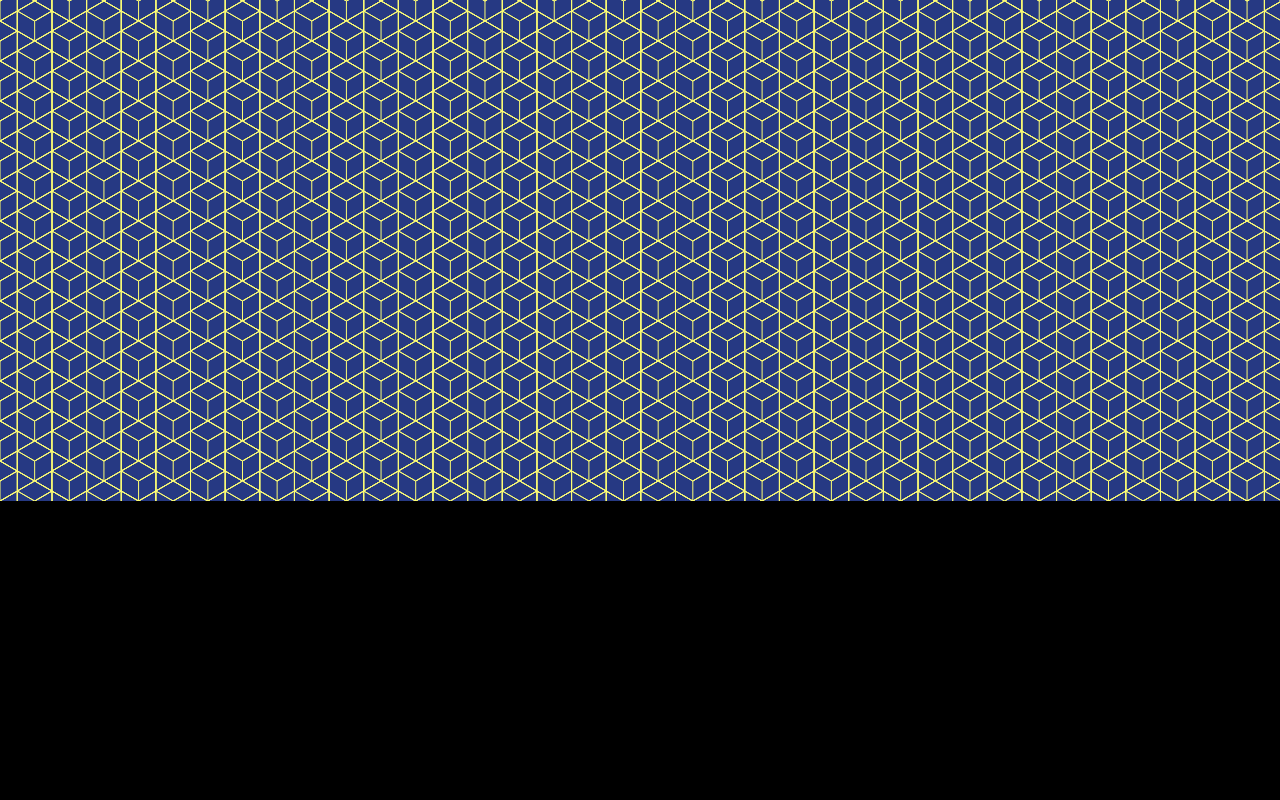
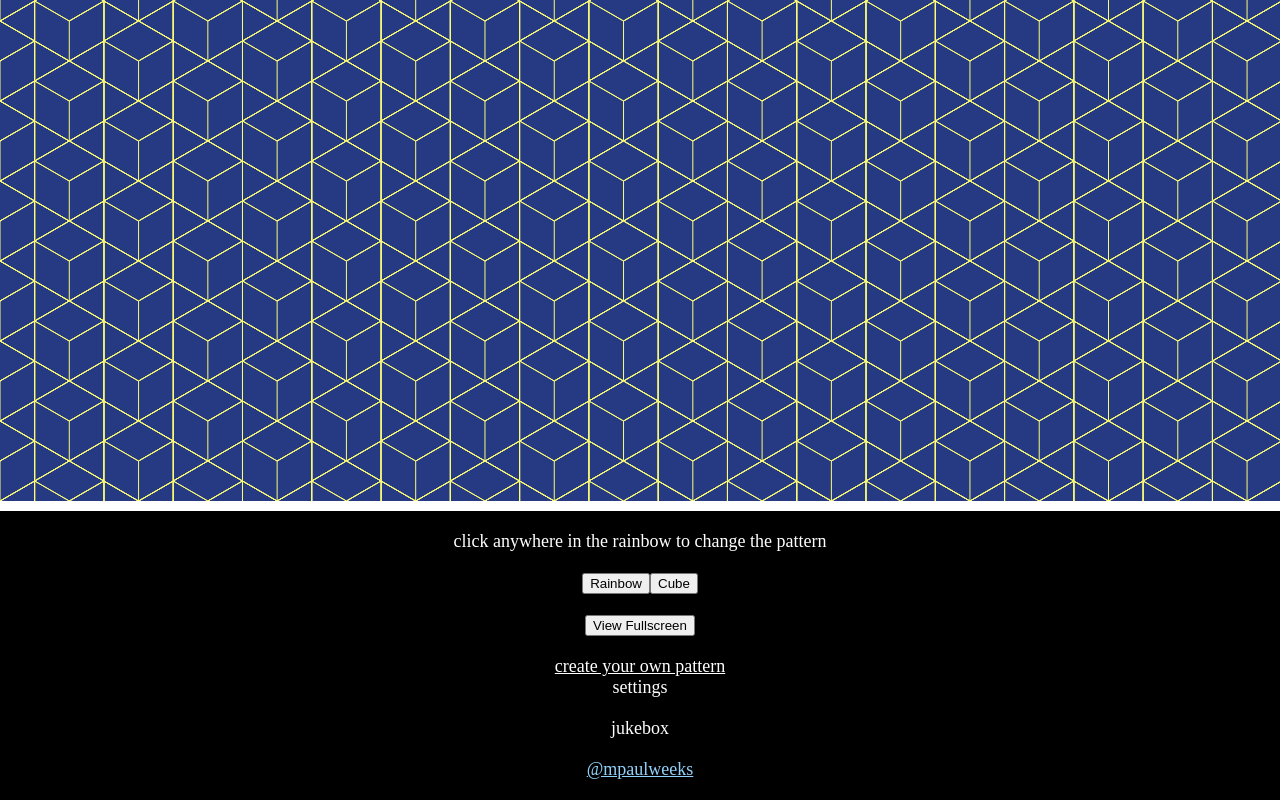
Before and after one commit to mpaulweeks/vibe, a React (Create React App) app in the folder vibe-app/: page / in a window 1280 px wide. Shown: the part 299-1099 px from the top of the page. Before the commit the page ends 804 px from the top, so only its background shows below. Built offline with nearby package versions, Linux system fonts and the light colour scheme; the HTML template or start-up script is replaced by a standard one.

Commit message:
footer section, working 100% css, working fullscreen, toggle types

```diff
--- a/vibe-app/src/App.js
+++ b/vibe-app/src/App.js
@@ -1,17 +1,36 @@
 import React from 'react';
+import styled from 'styled-components';
+
+import Brain from './lib/Brain';
 
 import Canvas from './view/Canvas';
-import Brain from './lib/Brain';
+import Footer from './view/Footer';
+
+
+const PageContainer = styled.div`
+  width: 100%;
+  height: 100%;
+`;
 
 class App extends React.Component {
+  constructor(props){
+    super(props)
+    this.brain = new Brain();
+
+    // debugging
+    window.brain = this.brain;
+  }
   componentDidMount() {
-    this.brain = new Brain(this.refs.canvas.elm);
-    window.brain = this.brain;
+    this.brain.init(this.refs.canvas.elm);
     console.log('mounted App', this.brain);
   }
   render() {
+    const { brain } = this;
     return (
-      <Canvas ref="canvas"></Canvas>
+      <PageContainer>
+        <Canvas ref="canvas"></Canvas>
+        <Footer brain={brain}></Footer>
+      </PageContainer>
     );
   }
 }
--- a/vibe-app/src/index.css
+++ b/vibe-app/src/index.css
@@ -1,6 +1,9 @@
+html, body, #root {
+  height: 100%;
+  margin: 0px auto;
+}
 body {
-  margin: 0px auto;
   background-color: #000000;
   color: #FFFFFF;
-  font-size: 16;
+  font-size: 16px;
 }
--- a/vibe-app/src/lib/Brain.js
+++ b/vibe-app/src/lib/Brain.js
@@ -5,7 +5,7 @@ import RainbowVisu from './RainbowVisu';
 import CubeVisu from './CubeVisu';
 
 class Brain {
-  constructor(canvasElm) {
+  init(canvasElm) {
     this.ch = new CanvasHandler(
       canvasElm,
       mouseData => this.onCanvasClick(mouseData),
@@ -29,6 +29,9 @@ class Brain {
       }
     });
   }
+  setType(type) {
+    this.visuType = type;
+  }
   visuApp() {
     return this.visuLookup[this.visuType];
   }
--- a/vibe-app/src/view/Canvas.js
+++ b/vibe-app/src/view/Canvas.js
@@ -2,11 +2,12 @@ import React from 'react';
 import styled from 'styled-components';
 
 const CanvasContainer = styled.div`
-    cursor: none;
-    height: 100vh;
+  cursor: none;
+  height: 100%;
 `;
 
 const CanvasElm = styled.canvas`
+  height: 100%;
 `;
 
 class Canvas extends React.Component {
--- /dev/null
+++ b/vibe-app/src/view/Footer.js
@@ -0,0 +1,99 @@
+import React from 'react';
+import styled from 'styled-components';
+
+const FooterContainer = styled.div`
+  border-top: 10px solid white;
+  text-align: center;
+  font-size: 18px;
+
+  & a {
+    color: #91D2FA;
+  }
+  & button:hover {
+    cursor: pointer;
+  }
+  & input:hover {
+    cursor: pointer;
+  }
+`;
+
+const Row = styled.div`
+  padding: 10px 0px;
+  &:first-child {
+    padding-top: 20px;
+  }
+  &:last-child {
+    padding-bottom: 20px;
+  }
+`;
+
+const Subtitle = styled.div`
+  text-decoration: underline;
+`;
+const SettingsRow = styled.div`
+  width: 100%;
+  display: flex;
+  flex-direction: row;
+  justify-content: center;
+
+  font-size: 16px;
+`;
+const SettingsLeft = styled.div`
+  width: calc(50% - 10px);
+  padding: 0px 5px;
+  text-align: right;
+`;
+const SettingsRight = styled.div`
+  width: calc(50% - 10px);
+  padding: 0px 5px;
+  text-align: left;
+`;
+const SettingsSelect = styled.div`
+  width: 50px;
+`;
+const SongTitle = styled.div`
+  padding: 5px 0px;
+`;
+
+class Footer extends React.Component {
+  onFullscreen() {
+    this.props.brain.ch.goFullScreen();
+  }
+  setType(type) {
+    this.props.brain.setType(type);
+  }
+  render() {
+    return (
+      <FooterContainer>
+        <Row>
+          click anywhere in the rainbow to change the pattern
+        </Row>
+        <Row>
+          <button onClick={() => this.setType('rainbow')}>
+            Rainbow
+          </button>
+          <button onClick={() => this.setType('cube')}>
+            Cube
+          </button>
+        </Row>
+        <Row>
+          <button onClick={() => this.onFullscreen()}>
+            View Fullscreen
+          </button>
+        </Row>
+        <Row>
+          <Subtitle> create your own pattern </Subtitle>
+          settings
+        </Row>
+        <Row>
+          jukebox
+        </Row>
+        <Row>
+          <a href="https://twitter.com/mpaulweeks">@mpaulweeks</a>
+        </Row>
+      </FooterContainer>
+    );
+  }
+}
+
+export default Footer;
```
Also changed, not shown: vibe-app/src/lib/CubeVisu.js.
